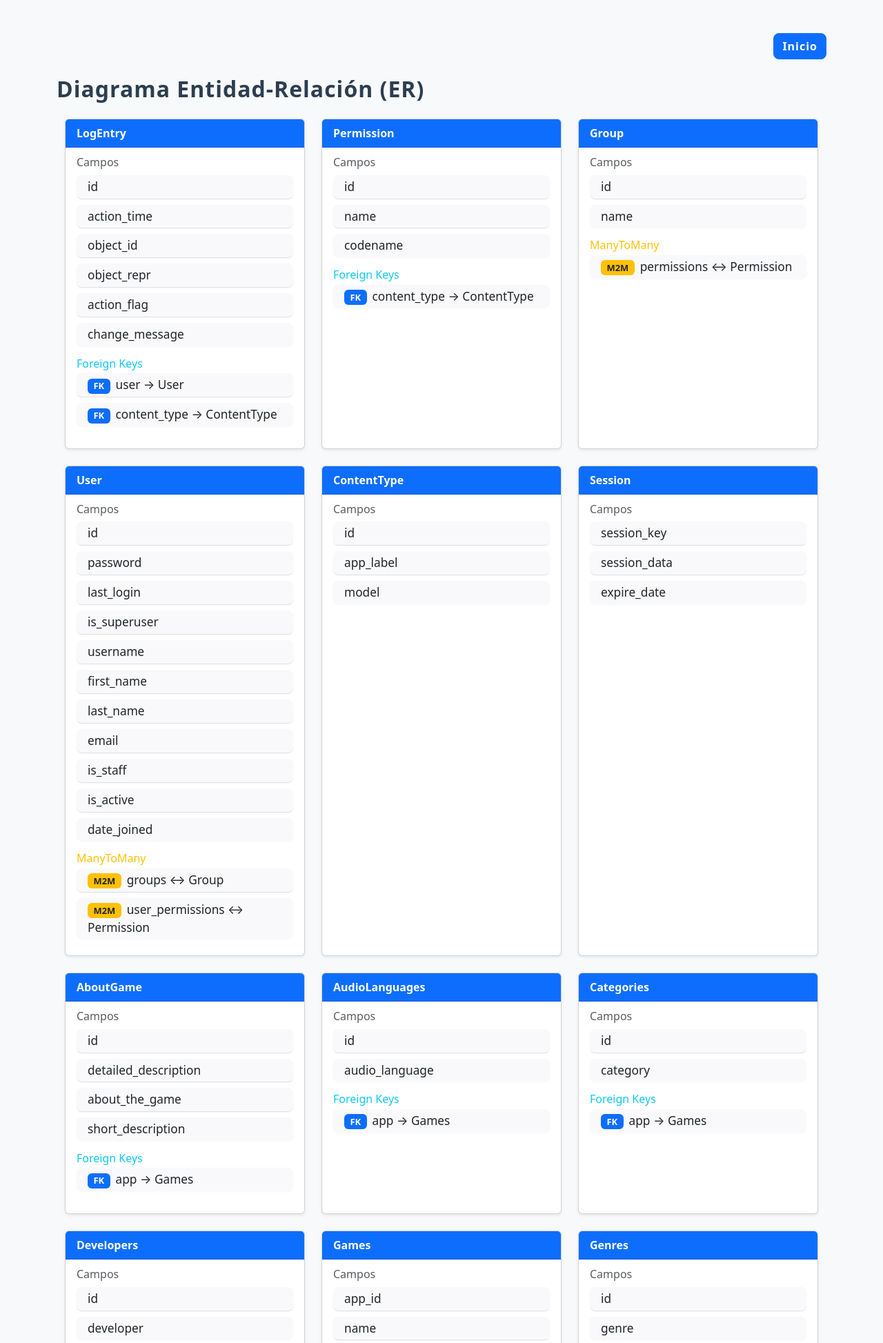
After one commit to UTN-BDA/Proyect-Dinamita, a Django app: page /db_schema/ in a window 1280 px wide. The commit adds this page. Shown: the top 1947 px of the page at 69% size. Run offline with Django 5.2, Linux system fonts and the light colour scheme.

Commit message:
Add database schema view and improve genre graph logic
Introduces a new management command for language data pivoting and adds a database schema visualization page with its template and URL. Updates the home page to link to the schema view. Refactors the genre graph logic to use Django ORM aggregation for more accurate results.

```diff
--- /dev/null
+++ b/games/templates/db_schema.html
@@ -0,0 +1,59 @@
+{% extends "base.html" %}
+{% block title %}
+    Esquema de la Base de Datos
+{% endblock title %}
+{% block content %}
+    <h2 class="mb-4">Diagrama Entidad-Relación (ER)</h2>
+    <div class="container">
+        <div class="row">
+            {% for model in models_info %}
+                <div class="col-md-4 mb-4">
+                    <div class="card shadow-sm h-100">
+                        <div class="card-header bg-primary text-white">
+                            <strong>{{ model.model }}</strong>
+                        </div>
+                        <div class="card-body">
+                            <h6 class="card-subtitle mb-2 text-muted">Campos</h6>
+                            <ul class="list-group list-group-flush mb-2">
+                                {% for field in model.fields %}<li class="list-group-item py-1">{{ field }}</li>{% endfor %}
+                            </ul>
+                            {% if model.foreign_keys %}
+                                <h6 class="card-subtitle mt-2 mb-1 text-info">Foreign Keys</h6>
+                                <ul class="list-group list-group-flush mb-2">
+                                    {% for fk in model.foreign_keys %}
+                                        <li class="list-group-item py-1">
+                                            <span class="badge bg-primary me-2">FK</span>{{ fk }}
+                                        </li>
+                                    {% endfor %}
+                                </ul>
+                            {% endif %}
+                            {% if model.many_to_many %}
+                                <h6 class="card-subtitle mt-2 mb-1 text-warning">ManyToMany</h6>
+                                <ul class="list-group list-group-flush">
+                                    {% for m2m in model.many_to_many %}
+                                        <li class="list-group-item py-1">
+                                            <span class="badge bg-warning text-dark me-2">M2M</span>{{ m2m }}
+                                        </li>
+                                    {% endfor %}
+                                </ul>
+                            {% endif %}
+                        </div>
+                    </div>
+                </div>
+            {% endfor %}
+        </div>
+    </div>
+    <div class="mt-3">
+        <span style="display:inline-block;
+                     width:20px;
+                     height:4px;
+                     background:#3498db;
+                     margin-right:5px"></span> ForeignKey
+        <span style="display:inline-block;
+                     width:20px;
+                     height:4px;
+                     background:#f39c12;
+                     margin-left:20px;
+                     margin-right:5px"></span> ManyToMany
+    </div>
+{% endblock content %}
--- a/games/templates/home.html
+++ b/games/templates/home.html
@@ -10,5 +10,6 @@
         <a href="{% url 'graphs_home' %}" class="btn btn-success">Ver Gráficos</a>
         <a href="{% url 'backup_db' %}" class="btn btn-warning">Descargar Backup</a>
         <a href="{% url 'restore_db' %}" class="btn btn-danger">Restaurar Backup</a>
+        <a href="{% url 'db_schema' %}" class="btn btn-info">Esquema de la Base de Datos</a>
     </div>
 {% endblock content %}
--- a/games/urls.py
+++ b/games/urls.py
@@ -10,6 +10,7 @@ from .views import (
     backup_db,
     restore_db,
     registrar_usuario,
+    view_db_schema,
 )
 
 urlpatterns = [
@@ -23,4 +24,5 @@ urlpatterns = [
     path("logout/", auth_views.LogoutView.as_view(), name="logout"),
     path("backup/", backup_db, name="backup_db"),
     path("restore/", restore_db, name="restore_db"),
+    path("db_schema/", view_db_schema, name="db_schema"),
 ]
--- a/games/views.py
+++ b/games/views.py
@@ -96,14 +96,17 @@ def graphs_home(request):
 
 
 def graphs_by_gender(request):
-    # Contar la cantidad de juegos por género usando la relación ManyToMany
-    genre_counts = {}
-    for genre in Genres.objects.all():
-        count = genre.games.count()  # type: ignore
-        if count > 0:
-            genre_counts[genre.genre] = count
-    labels = list(genre_counts.keys())
-    data = list(genre_counts.values())
+    # Contar la cantidad de juegos por género usando el modelo actual
+    from django.db.models import Count
+
+    genre_counts = (
+        Genres.objects.values("genre")
+        .annotate(count=Count("app", distinct=True))
+        .filter(genre__isnull=False)
+        .order_by("-count")
+    )
+    labels = [g["genre"] for g in genre_counts]
+    data = [g["count"] for g in genre_counts]
     return render(
         request,
         "graphs_by_gender.html",
@@ -143,7 +146,6 @@ def backup_db(request):
 
 
 def restore_db(request):
-
     if request.method == "POST" and request.FILES.get("sql_file"):
         sql_file = request.FILES["sql_file"]
         db = settings.DATABASES["default"]
@@ -171,3 +173,36 @@ def restore_db(request):
             messages.error(request, f"Error al restaurar: {e}")
         return HttpResponseRedirect(reverse("home"))
     return render(request, "restore.html")
+
+
+def view_db_schema(request):
+    from django.apps import apps
+    from django.db import models
+
+    models_info = []
+    for model in apps.get_models():
+        model_name = model.__name__
+        fields = []
+        fks = []
+        m2ms = []
+        for field in model._meta.get_fields():
+            if isinstance(field, models.ForeignKey):
+                fks.append(f"{field.name} → {field.related_model.__name__}")
+            elif isinstance(field, models.ManyToManyField):
+                m2ms.append(f"{field.name} ↔ {field.related_model.__name__}")
+            elif hasattr(field, "attname"):
+                fields.append(field.attname)
+        models_info.append(
+            {
+                "model": model_name,
+                "fields": fields,
+                "foreign_keys": fks,
+                "many_to_many": m2ms,
+            }
+        )
+    svg_height = (len(models_info) + 1) * 120
+    return render(
+        request,
+        "db_schema.html",
+        {"models_info": models_info, "svg_height": svg_height},
+    )
```
Also changed, not shown: games/management/commands/change_language.py (added, +32 -0 lines).
